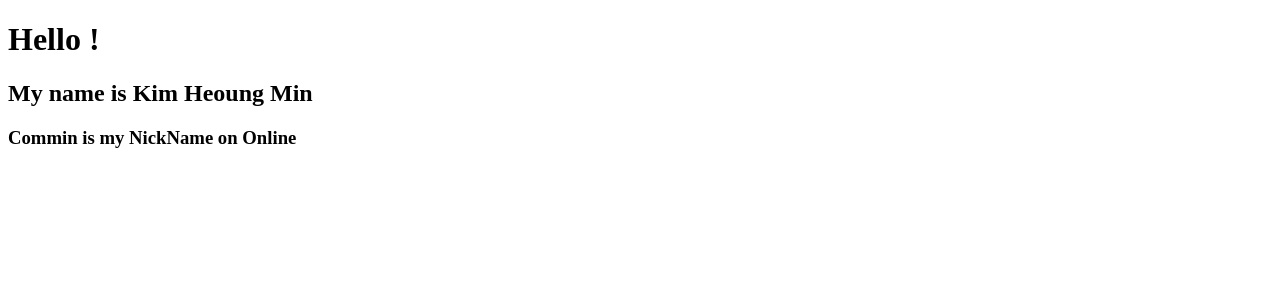
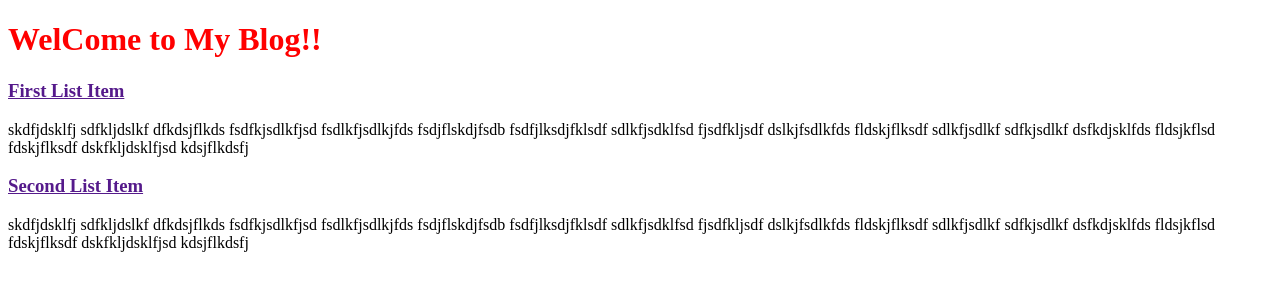
Before and after one commit to commin0813/django-blog, a Django app: page / in a window 1280 px wide. Shown: the top 300 px of the page. Run offline with Django 3.2, Linux system fonts and the light colour scheme.

Commit message:
change html : post_list

```diff
--- a/blog/templates/blog/post_list.html
+++ b/blog/templates/blog/post_list.html
@@ -4,8 +4,17 @@
 <title>first page</title>
 </head>
 <body>
-<h1>Hello !</h1>
-    <h2>My name is Kim Heoung Min</h2>
-    <h3>Commin is my NickName on Online</h3>
+    <div>
+    <h1 style="color:red">WelCome to My Blog!!</h1>
+    </div>
+    <div>
+    <h3 style="color:blue"><b><a href="">First List Item</a></b></h3>
+        <p>skdfjdsklfj sdfkljdslkf dfkdsjflkds fsdfkjsdlkfjsd fsdlkfjsdlkjfds fsdjflskdjfsdb fsdfjlksdjfklsdf sdlkfjsdklfsd fjsdfkljsdf dslkjfsdlkfds fldskjflksdf sdlkfjsdlkf sdfkjsdlkf dsfkdjsklfds fldsjkflsd fdskjflksdf dskfkljdsklfjsd kdsjflkdsfj</p>
+    </div>
+    <div>
+    <h3 style="color:blue"><b><a href="">Second List Item</a></b></h3>
+        <p>skdfjdsklfj sdfkljdslkf dfkdsjflkds fsdfkjsdlkfjsd fsdlkfjsdlkjfds fsdjflskdjfsdb fsdfjlksdjfklsdf sdlkfjsdklfsd fjsdfkljsdf dslkjfsdlkfds fldskjflksdf sdlkfjsdlkf sdfkjsdlkf dsfkdjsklfds fldsjkflsd fdskjflksdf dskfkljdsklfjsd kdsjflkdsfj</p>
+    </div>
+
 </body>
 </html>
```
